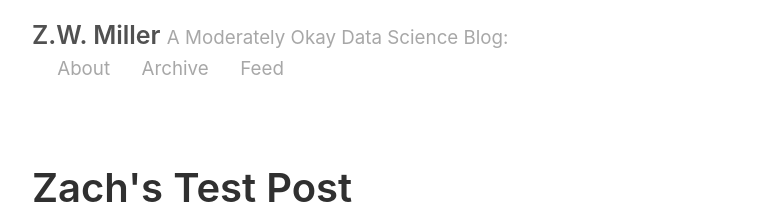
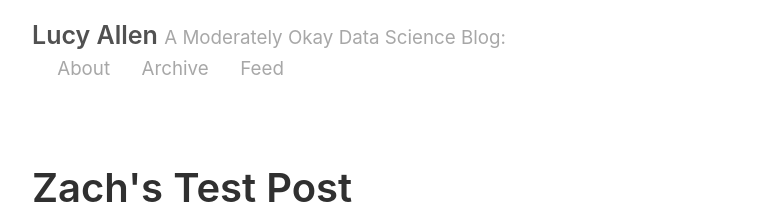
Before and after one commit to lucy-allen/lucy-allen.github.io, a Jekyll site: the page built from index.html, in a window 1280 px wide and 900 px high. Shown: the top 214 px of the window, without its empty margins (258-1021 px from the left). Built offline with Jekyll 4.4.1, drawn with Linux system fonts in a browser that asks for light colours; the list of posts is cut into pages by our own code.

Commit message:
update names

```diff
--- a/_config.yml
+++ b/_config.yml
@@ -2,9 +2,9 @@
 permalink:           pretty
 
 # Setup
-title:               Z.W. Miller
+title:               Lucy Allen
 tagline:             A Moderately Okay Data Science Blog
-url:                 http://zwmiller.github.io
+url:                 http://lucy-allen.github.io
 paginate:            2
 baseurl:             ""
 
@@ -17,14 +17,14 @@ sass:
 
 # About/contact
 author:
-  name:              Zach Miller
-  url:               https://twitter.com/zaglamir
-  email:             zach@thisismetis.com
+  name:              Lucy Allen
+  url:               https://twitter.com/lucy_allenn
+  email:             lallen@colgate.edu
 
 # Custom vars
 version:             2.0.0
 github:
-  repo:              https://github.com/zwmiller
+  repo:              https://github.com/lucy-allen
 
 # Gems
 gems:
```
